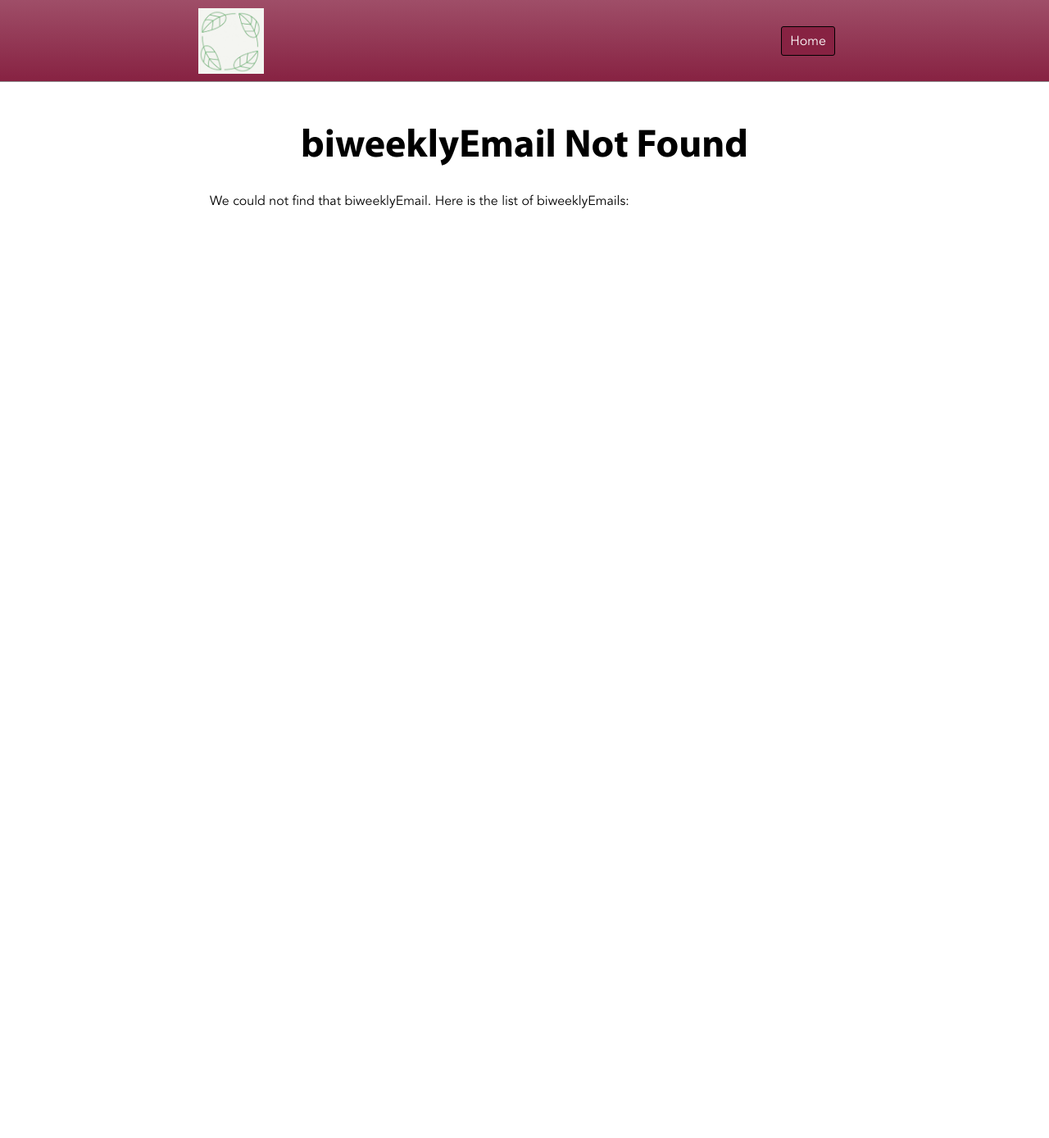
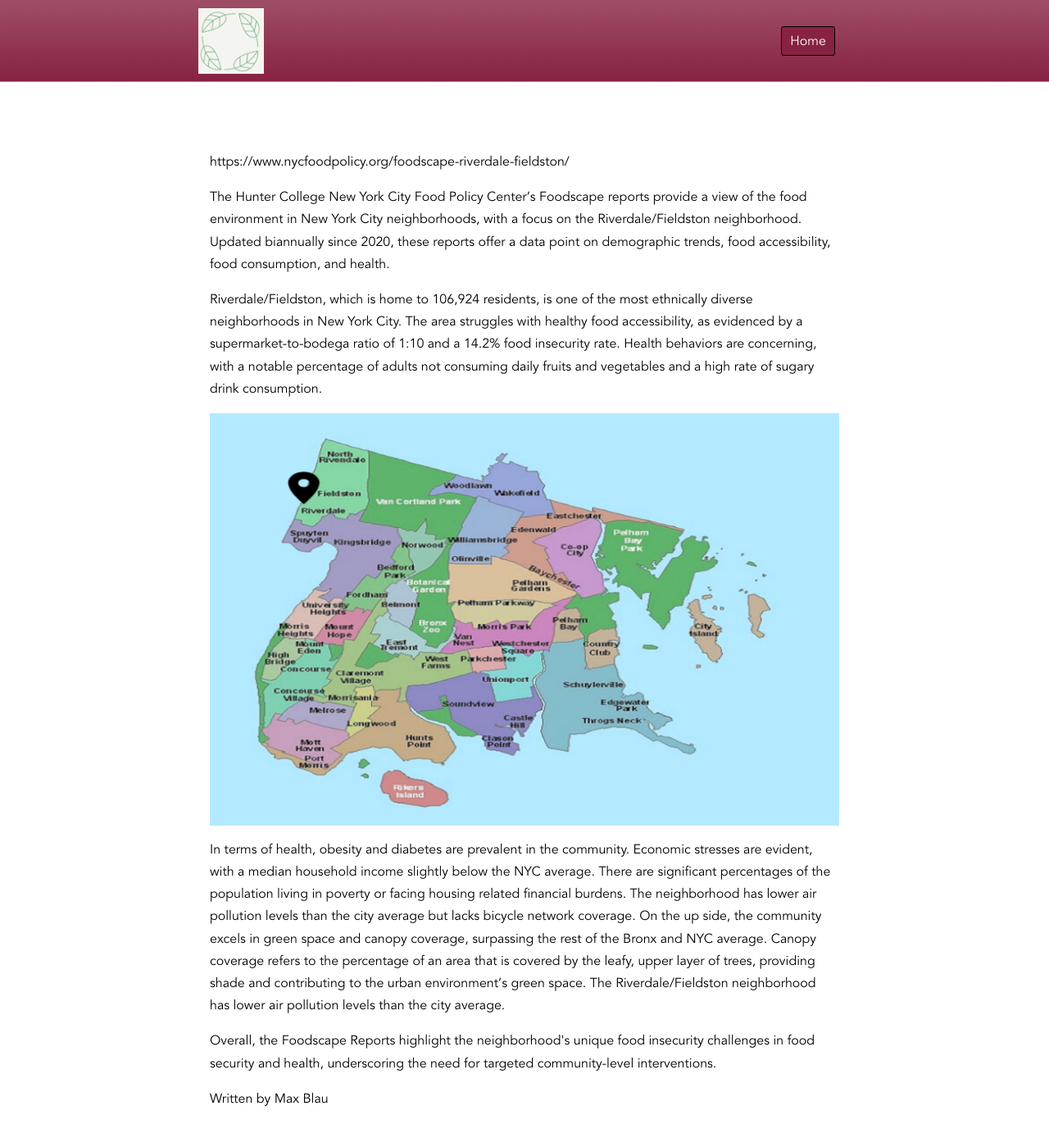
Before and after one commit to JoelGrayson/sustainability-club, a Next.js app: page /newsletter/food-insecurity in a window 1280 px wide. Before the commit this address had no page. Shown: the top 1388 px of the page at 82% size. Before the commit the page ends 800 px from the top, so only its background shows below. Built offline with nearby package versions, Linux system fonts and the light colour scheme.

Commit message:
/newsletter/food-insecurity

```diff
--- a/pages/index.tsx
+++ b/pages/index.tsx
@@ -27,5 +27,6 @@ export default function Home() {
                 </Link>
             })}
         </div>
+        {/* TODO: electric buses, solar panels, electric leaf blowers, and Think Zero waste audit results */}
     </Page>;
 }
--- /dev/null
+++ b/pages/newsletter/food-insecurity.mdx
@@ -0,0 +1,19 @@
+import BiweeklyEmailContainer from '@/components/BiweeklyEmailContainer';
+export default function Email({children}) {
+	return <BiweeklyEmailContainer>{children}</BiweeklyEmailContainer>;
+}
+
+
+https://www.nycfoodpolicy.org/foodscape-riverdale-fieldston/
+
+The Hunter College New York City Food Policy Center’s Foodscape reports provide a view of the food environment in New York City neighborhoods, with a focus on the Riverdale/Fieldston neighborhood. Updated biannually since 2020, these reports offer a data point on demographic trends, food accessibility, food consumption, and health.
+
+Riverdale/Fieldston, which is home to 106,924 residents, is one of the most ethnically diverse neighborhoods in New York City. The area struggles with healthy food accessibility, as evidenced by a supermarket-to-bodega ratio of 1:10 and a 14.2% food insecurity rate. Health behaviors are concerning, with a notable percentage of adults not consuming daily fruits and vegetables and a high rate of sugary drink consumption.
+
+<img src='/images/bronx-map.png'/>
+
+In terms of health, obesity and diabetes are prevalent in the community. Economic stresses are evident, with a median household income slightly below the NYC average. There are significant percentages of the population living in poverty or facing housing related financial burdens. The neighborhood has lower air pollution levels than the city average but lacks bicycle network coverage. On the up side, the community excels in green space and canopy coverage, surpassing the rest of the Bronx and NYC average. Canopy coverage refers to the percentage of an area that is covered by the leafy, upper layer of trees, providing shade and contributing to the urban environment’s green space. The Riverdale/Fieldston neighborhood has lower air pollution levels than the city average.
+
+Overall, the Foodscape Reports highlight the neighborhood's unique food insecurity challenges in food security and health, underscoring the need for targeted community-level interventions.
+
+Written by Max Blau
--- a/pages/newsletter/list.tsx
+++ b/pages/newsletter/list.tsx
@@ -8,6 +8,7 @@ export const list: Newsletter[]=
     { title: 'Takeout Food Containers', date: new Date('Sep 29, 2023') },
     { title: 'New Zero-Carbon Energy', date: new Date('Aug 15, 2022') },
     { title: 'Hydroponics', date: new Date('Jan 29, 2024') },
+    { title: 'Food Insecurity', date: new Date('Jan 29, 2024') },
 
 ] as RawNewsletter[])
     .map(el=>{
```
Also changed, not shown: public/images/bronx-map.png (added).
